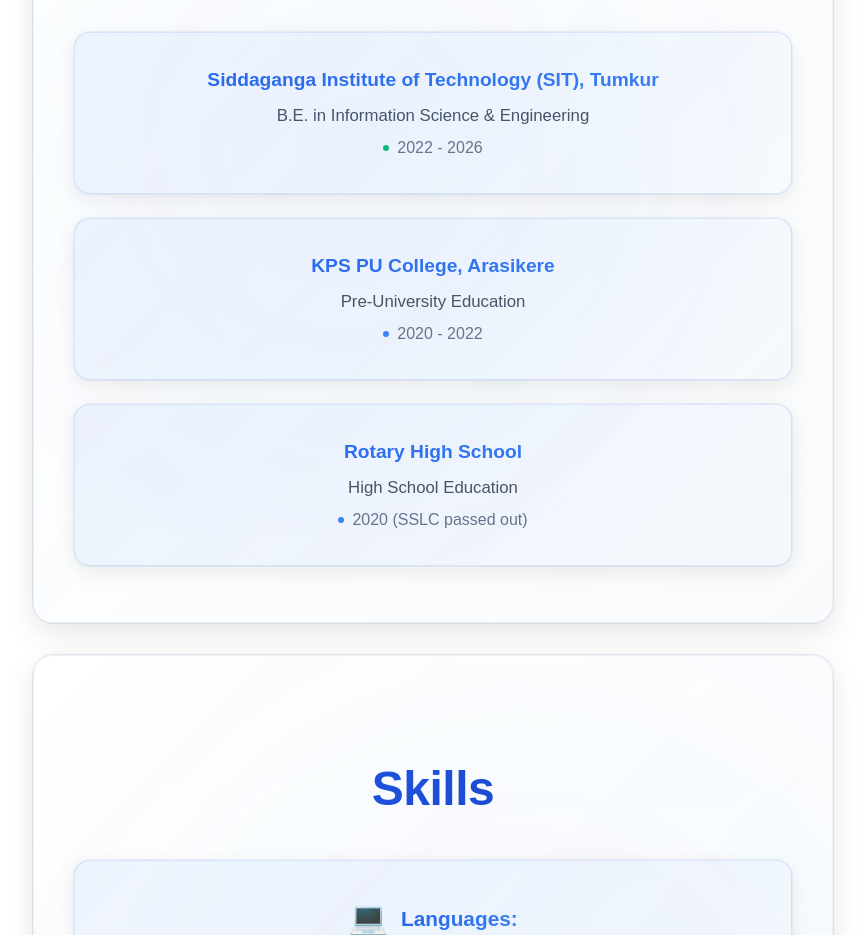
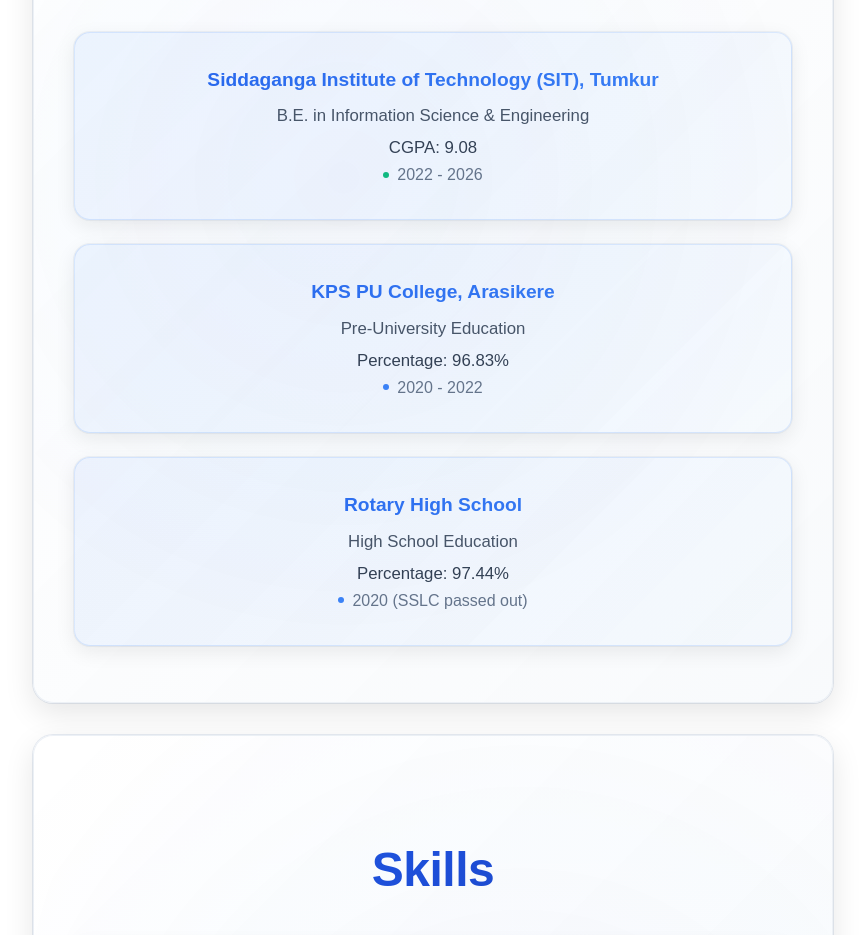
Before and after one commit to mohithnr/my-portfolio, a React (Create React App) app in the folder my-portfolio-react/: page / in a window 1280 px wide. Shown: the part 1000-1935 px from the top of the page, without its empty margins (207-1072 px from the left). Built offline with nearby package versions, Linux system fonts and the light colour scheme.

Commit message:
grade added

```diff
--- a/my-portfolio-react/src/components/Education.tsx
+++ b/my-portfolio-react/src/components/Education.tsx
@@ -8,18 +8,21 @@ const Education: React.FC = () => {
             institution: "Siddaganga Institute of Technology (SIT), Tumkur",
             degree: "B.E. in Information Science & Engineering",
             year: "2022 - 2026",
+            grade:"9.08",
             type: "current"
         },
         {
             institution: "KPS PU College, Arasikere",
             degree: "Pre-University Education",
             year: "2020 - 2022",
+            grade:"96.83",
             type: "completed"
         },
         {
             institution: "Rotary High School",
             degree: "High School Education",
             year: "2020 (SSLC passed out)",
+            grade:"97.44",
             type: "completed"
         }
     ];
@@ -175,7 +178,14 @@ const Education: React.FC = () => {
                             }}>
                                 {edu.degree}
                             </div>
-
+                            <div style={{
+                                color: '#334155',
+                                fontWeight: '500',
+                                fontSize: '1.05rem',
+                                marginTop: '0.3rem'
+                            }}>
+                                {edu.type === 'current' ? `CGPA: ${edu.grade}` : `Percentage: ${edu.grade}%`}
+                            </div>
                             <div style={{
                                 color: '#64748b',
                                 fontWeight: '400',
```
Also changed, not shown: my-portfolio-react/src/components/About.tsx (indentation only).
